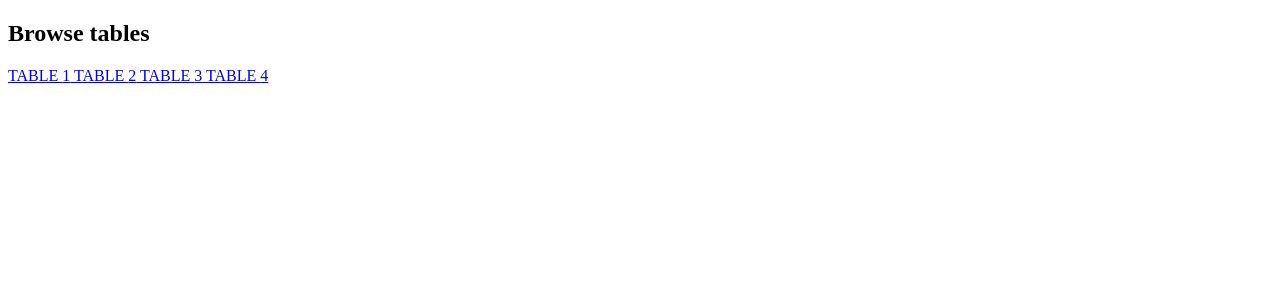
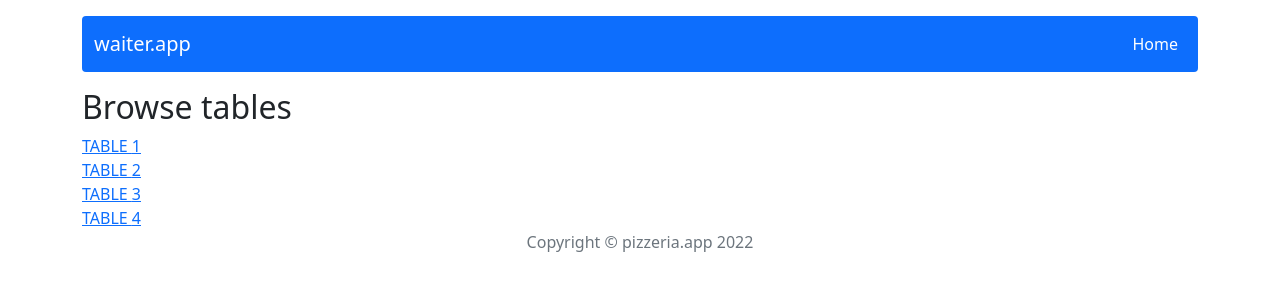
Before and after one commit to sou4pl/waiter-app, a React (Create React App) app: page / in a window 1280 px wide. Shown: the top 300 px of the page. Built offline with nearby package versions, Linux system fonts and the light colour scheme.

Commit message:
add navbar header and footer

```diff
--- a/src/App.js
+++ b/src/App.js
@@ -1,16 +1,27 @@
 import AllTables from "./components/pages/AllTables/AllTables";
 import Table from "./components/pages/Table/Table";
 import Error404 from "./components/pages/Error404/Error404";
+import Footer from "./components/views/Footer/Footer";
+import Header from "./components/views/Header/Header";
+import { Container } from "react-bootstrap";
 import { Routes, Route } from "react-router-dom";
+
+
+
 
 function App() {
   return (
 <main>
-        <Routes>
-          <Route path="/" element={<AllTables />} />
-          <Route path="/table/:tableId" element={<Table />} />
-          <Route path="*" element={<Error404 />} />
-        </Routes>
+  <Container>
+    <Header />
+      <Routes>
+        <Route path="/" element={<AllTables />} />
+        <Route path="/table/:tableId" element={<Table />} />
+        <Route path="*" element={<Error404 />} />
+      </Routes>
+    <Footer />
+  </Container>
+
  </main>
   );
 }
--- a/src/components/pages/AllTables/AllTables.js
+++ b/src/components/pages/AllTables/AllTables.js
@@ -11,7 +11,9 @@
     <section>
       <h2>Browse tables</h2>
       {tables.map(table => (
-        <Link key={table.id} to={'table/' + table.id}>TABLE {table.id} </Link>
+        <div>
+          <Link key={table.id} to={'table/' + table.id}>TABLE {table.id} </Link>
+        </div>
       ))}
     </section>
   );
--- /dev/null
+++ b/src/components/views/Footer/Footer.js
@@ -0,0 +1,8 @@
+const Footer = () => {
+  return (
+      <div className="text-secondary text-center">Copyright © pizzeria.app 2022</div>
+
+  );
+};
+
+export default Footer;
--- /dev/null
+++ b/src/components/views/Header/Header.js
@@ -0,0 +1,9 @@
+import NavBar from "../NavBar/NavBar"
+
+const Header = () => {
+  return (
+    <NavBar />
+  );
+};
+
+export default Header;
--- /dev/null
+++ b/src/components/views/NavBar/NavBar.js
@@ -0,0 +1,20 @@
+import Container from 'react-bootstrap/Container';
+import Nav from 'react-bootstrap/Nav';
+import Navbar from 'react-bootstrap/Navbar';
+import { NavLink } from 'react-router-dom';
+
+const NavBar = () => {
+  return (
+    <Navbar bg="primary" variant="dark" className="rounded my-3">
+    <Container>
+      <Navbar.Brand href="/">waiter.app</Navbar.Brand>
+      <Nav className="justify-content-end">
+        <Nav.Link as={NavLink} to="/">Home</Nav.Link>
+      </Nav>
+    </Container>
+    </Navbar>
+  )
+}
+
+
+export default NavBar;
--- a/src/index.js
+++ b/src/index.js
@@ -1,3 +1,4 @@
+import 'bootstrap/dist/css/bootstrap.min.css';
 import React from 'react';
 import ReactDOM from 'react-dom/client';
 import App from './App';
```
